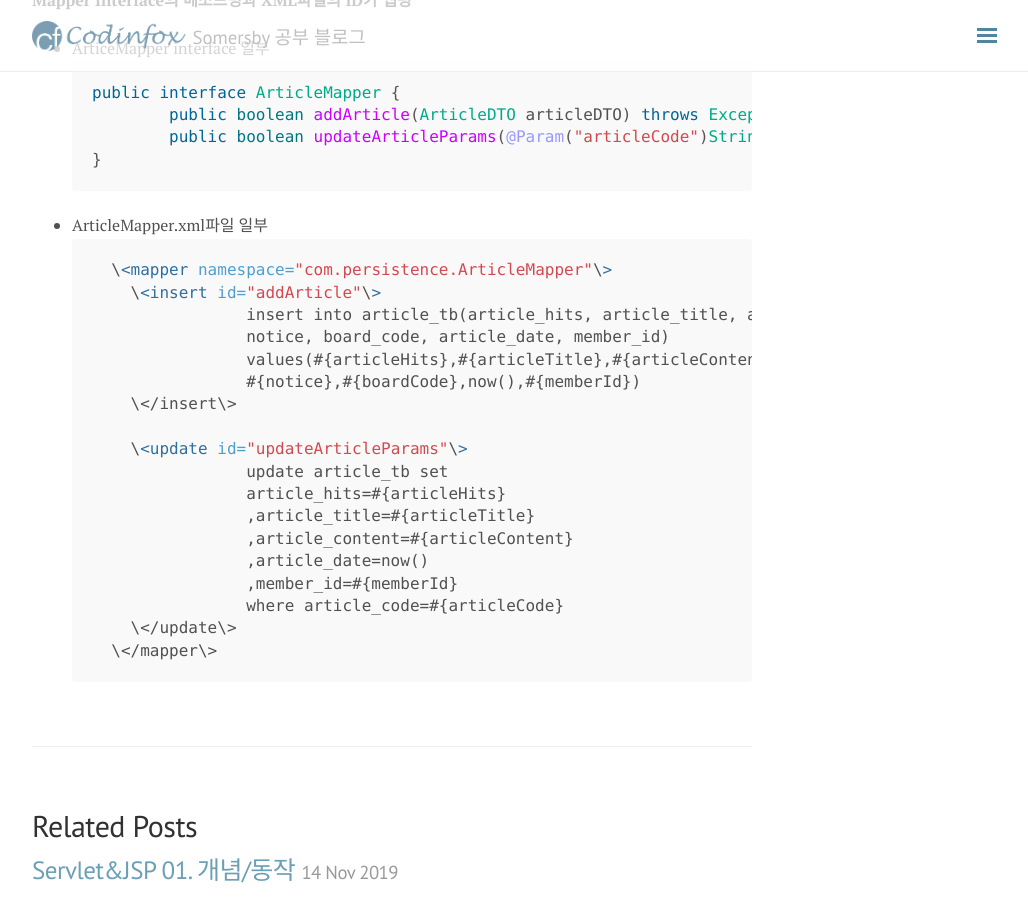
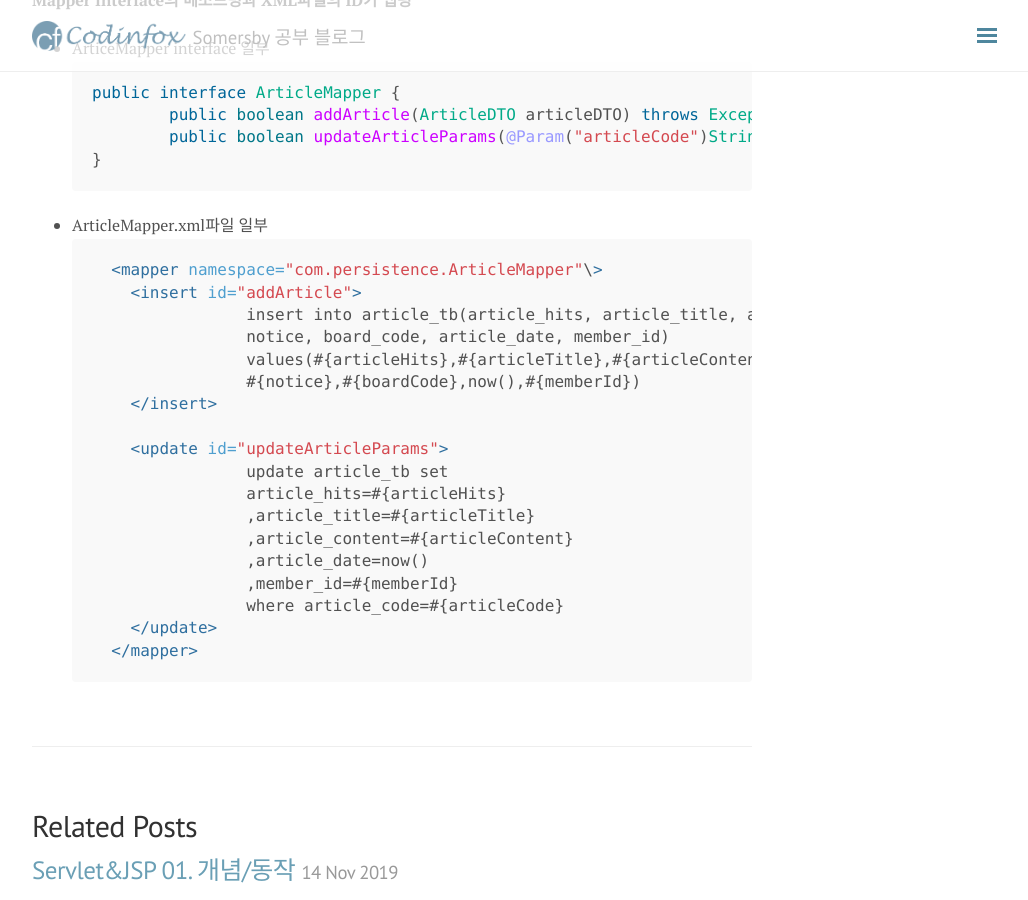
Before and after one commit to Somersbii/Somersbii.github.io, a Jekyll site: the page built from _posts/2019-11-14-Project-03.md, in a window 1280 px wide and 900 px high, scrolled down 1822 px. Shown: the whole window, without its empty margins (248-1276 px from the left). Built offline with Jekyll 4.4.1, drawn with Linux system fonts in a browser that asks for light colours; nearby versions of some CDN libraries; comment, search, counter and statistics services are not loaded.

Commit message:
delete \

````diff
--- a/_posts/2019-11-14-Project-03.md
+++ b/_posts/2019-11-14-Project-03.md
@@ -62,15 +62,15 @@ comments: true
     ```
   * ArticleMapper.xml파일 일부
     ```xml
-      \<mapper namespace="com.persistence.ArticleMapper"\>
-        \<insert id="addArticle"\>
+      <mapper namespace="com.persistence.ArticleMapper"\>
+        <insert id="addArticle">
       		insert into article_tb(article_hits, article_title, article_content, article_code,
       		notice, board_code, article_date, member_id)
       		values(#{articleHits},#{articleTitle},#{articleContent},#{articleCode},
       		#{notice},#{boardCode},now(),#{memberId})
-        \</insert\>
+        </insert>
 
-        \<update id="updateArticleParams"\>
+        <update id="updateArticleParams">
       		update article_tb set
       		article_hits=#{articleHits}
       		,article_title=#{articleTitle}
@@ -78,6 +78,6 @@ comments: true
       		,article_date=now()
       		,member_id=#{memberId}
       		where article_code=#{articleCode}
-        \</update\>
-      \</mapper\>
+        </update>
+      </mapper>
     ```
````
